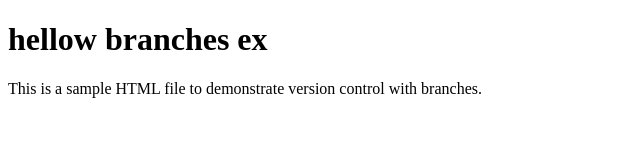
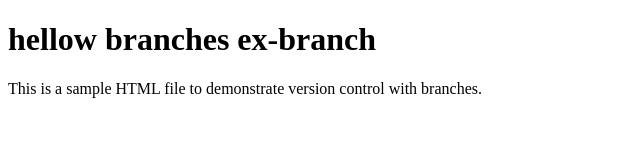
Before and after one commit to malki-d/ex_branches, a plain HTML site: page index.html in a window 1280 px wide. Shown: the whole page, without its empty margins (0-640 px from the left). Drawn offline with Linux system fonts and the light colour scheme.

Commit message:
add text to h1 in index.html & add script.js

```diff
--- a/index.html
+++ b/index.html
@@ -6,7 +6,7 @@
     <title>Document</title>
 </head>
 <body>
-    <h1>hellow  branches ex</h1>
+    <h1>hellow  branches ex-branch</h1>
     <p>This is a sample HTML file to demonstrate version control with branches.</p>
 </body>
 </html>
--- /dev/null
+++ b/script.js
@@ -0,0 +1 @@
+alert("hi!!!")
```
